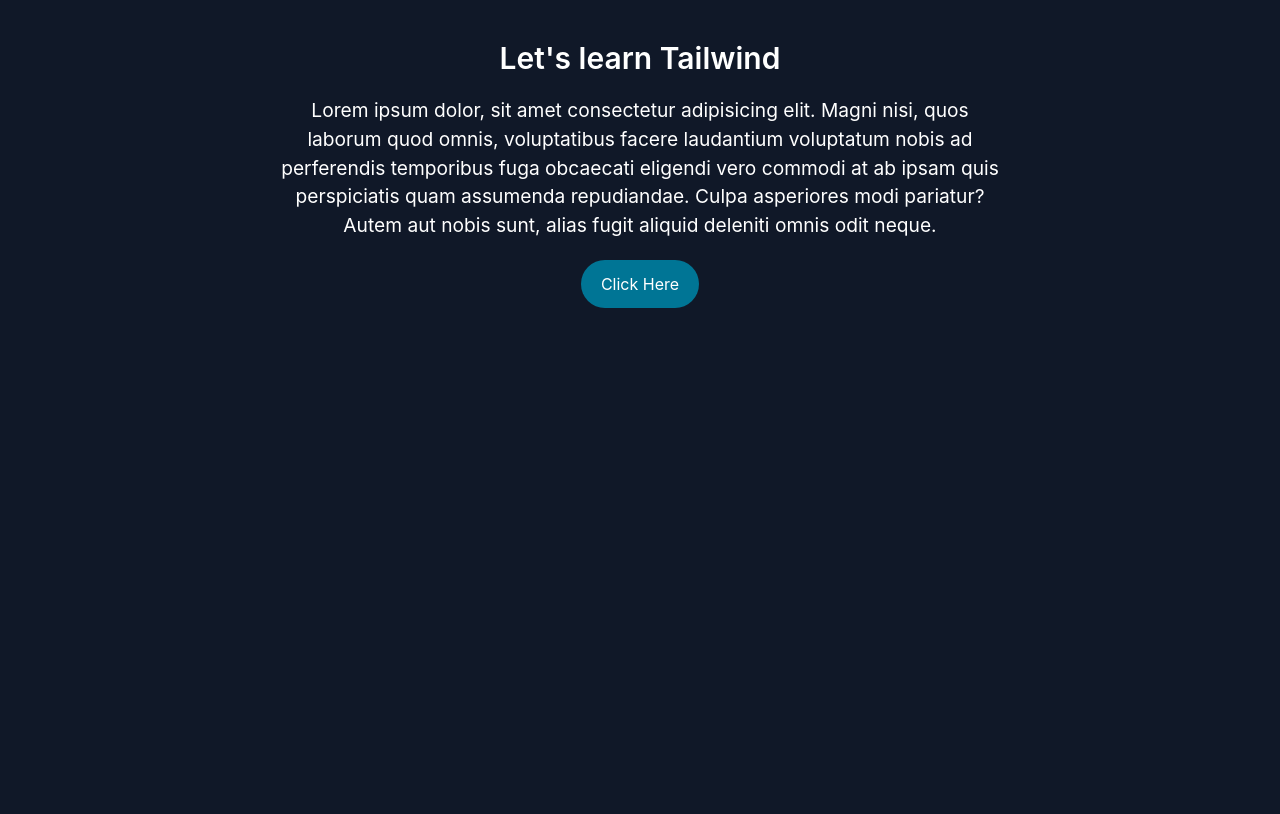
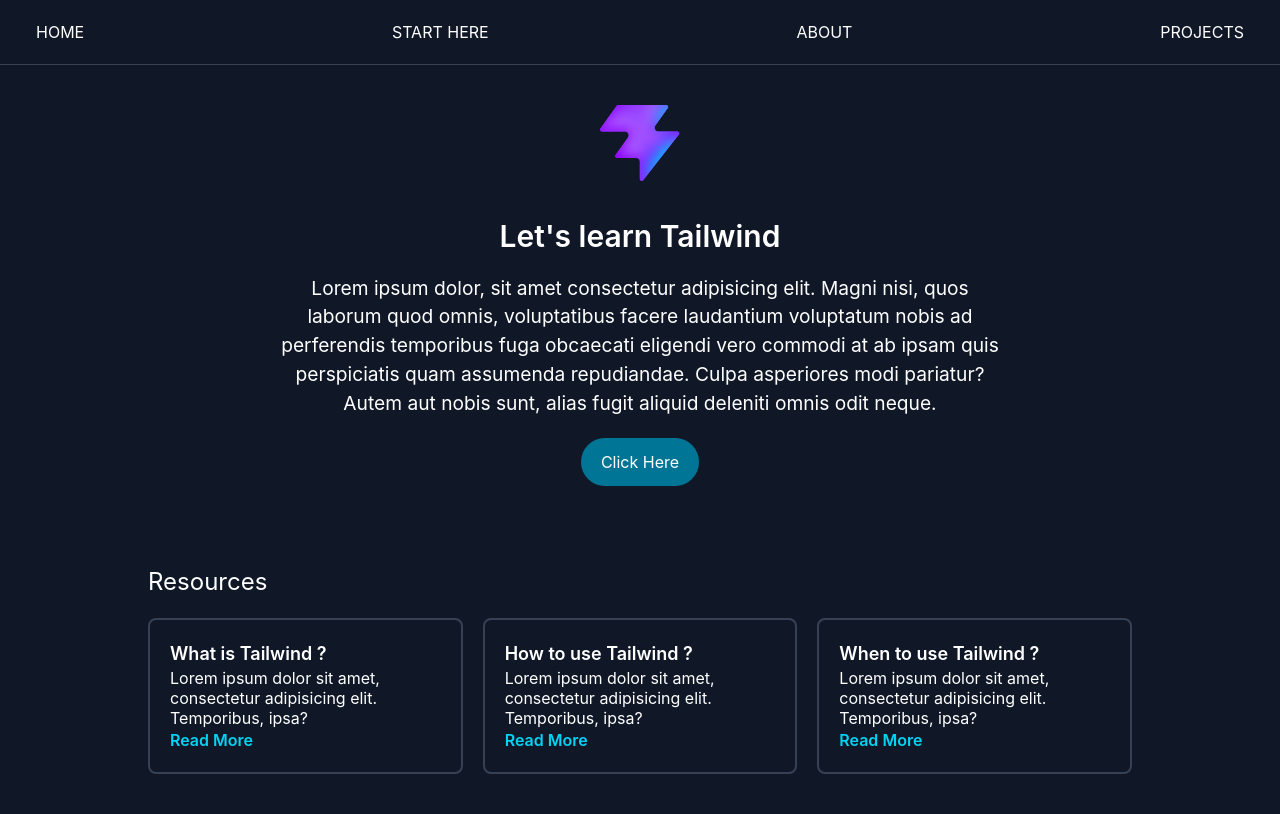
Before and after one commit to DevKumar2x/Tailwind-CSS, a website built with Vite: page index.html in a window 1280 px wide. Built offline with nearby package versions, Linux system fonts and the light colour scheme.

Commit message:
Flex-box and Grid Layout

```diff
--- a/index.html
+++ b/index.html
@@ -10,14 +10,53 @@
 
   <body class="bg-gray-900 text-white">
 
-    <section class="space-y-5 text-center mx-auto max-w-3xl px-5 py-10">
-      <h1 class="text-3xl font-semibold">Let's learn Tailwind</h1>
+    <header class="px-5 py-3 border-b border-gray-700">
+      <nav>
+        <ul class="uppercase tracking-normal flex justify-between items-center">
+          <li class="nav-item"><a class="block" href="">Home</a></li>
+          <li class="nav-item"><a class="block" href="">Start Here</a></li>
+          <li class="nav-item"><a class="block" href="">About</a></li>
+          <li class="nav-item"><a class="block" href="">Projects</a></li>
+        </ul>
+      </nav>
+    </header>
 
-      <p class="text-[1.2rem]">
-        Lorem ipsum dolor, sit amet consectetur adipisicing elit. Magni nisi, quos laborum quod omnis, voluptatibus facere laudantium voluptatum nobis ad perferendis temporibus fuga obcaecati eligendi vero commodi at ab ipsam quis perspiciatis quam assumenda repudiandae. Culpa asperiores modi pariatur? Autem aut nobis sunt, alias fugit aliquid deleniti omnis odit neque.
-      </p>
+    <section class="space-y-5 text-center mx-auto max-w-3xl px-5 py-10 grid place-items-center gap-4">
+      <img src="/public/favicon.svg" alt="vite logo" class="w-20 mx-auto" />
 
-      <a href="" class="bg-cyan-700 inline-block py-3 px-5 rounded-full hover:bg-cyan-500 transition-colors">Click Here</a>
+      <div class="space-y-5">
+        <h1 class="text-3xl font-semibold">Let's learn Tailwind</h1>
+
+        <p class="text-[1.2rem]">
+          Lorem ipsum dolor, sit amet consectetur adipisicing elit. Magni nisi, quos laborum quod omnis, voluptatibus facere laudantium voluptatum nobis ad perferendis temporibus fuga obcaecati eligendi vero commodi at ab ipsam quis perspiciatis quam assumenda repudiandae. Culpa asperiores modi pariatur? Autem aut nobis sunt, alias fugit aliquid deleniti omnis odit neque.
+        </p>
+
+        <a href="" class="bg-cyan-700 inline-block py-3 px-5 rounded-full hover:bg-cyan-500 transition-colors">Click Here</a>
+      </div>
+    </section>
+
+    <section class="max-w-3xl lg:max-w-5xl mx-auto px-5 py-10 space-y-5">
+      <h2 class="text-2xl">Resources</h2>
+
+      <div class="grid items-center gap-5 lg:grid-cols-3">
+        <div class="border-2 border-gray-700 p-5 rounded-lg hover:scale-105 transition-transform">
+          <h3 class="text-lg font-semibold">What is Tailwind ?</h3>
+          <p class="leading-5">Lorem ipsum dolor sit amet, consectetur adipisicing elit. Temporibus, ipsa?</p>
+          <a href="" class="font-semibold text-cyan-400">Read More</a>
+        </div>
+
+        <div class="border-2 border-gray-700 p-5 rounded-lg hover:scale-105 transition-transform">
+          <h3 class="text-lg font-semibold">How to use Tailwind ?</h3>
+          <p class="leading-5">Lorem ipsum dolor sit amet, consectetur adipisicing elit. Temporibus, ipsa?</p>
+          <a href="" class="font-semibold text-cyan-400">Read More</a>
+        </div>
+
+        <div class="border-2 border-gray-700 p-5 rounded-lg hover:scale-105 transition-transform">
+          <h3 class="text-lg font-semibold"class="text-lg font-semibold">When to use Tailwind ?</h3>
+          <p class="leading-5">Lorem ipsum dolor sit amet, consectetur adipisicing elit. Temporibus, ipsa?</p>
+          <a href="" class="font-semibold text-cyan-400">Read More</a>
+        </div>
+      </div>
     </section>
 
     <script type="module" src="/src/main.ts"></script>
--- a/src/style.css
+++ b/src/style.css
@@ -1 +1,6 @@
 @import "tailwindcss";
+
+@utility nav-item {
+  @apply rounded-full px-4 py-2 transition-all duration-200;
+  @apply hover:-translate-y-0.5 hover:bg-cyan-600 hover:shadow-lg hover:shadow-cyan-500/20;
+}
```
